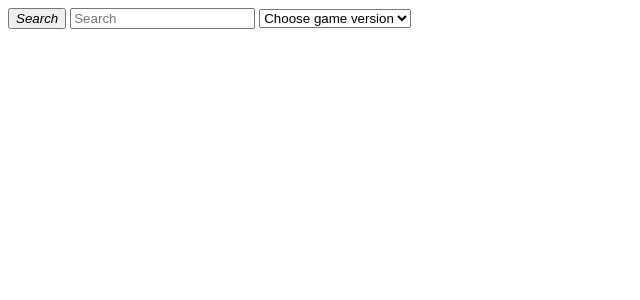
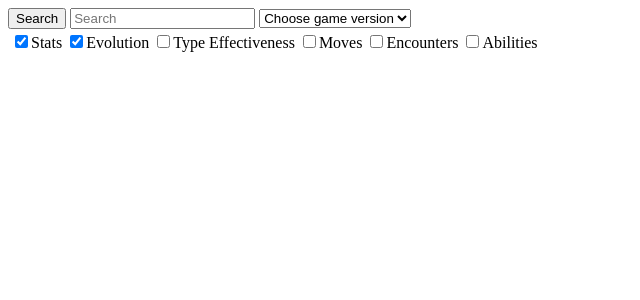
Before and after one commit to ticowiko/intpdb, a Django app: page /pokemon/dynamic/ in a window 1280 px wide. Shown: the top 300 px of the page, without its empty margins (0-640 px from the left). Run offline with Django 3.2, Linux system fonts and the light colour scheme; data that the repository does not hold is empty; some libraries are stand-ins or nearby versions.

Commit message:
display selectors

```diff
--- a/pokemon/static/pokemon/style.css
+++ b/pokemon/static/pokemon/style.css
@@ -326,18 +326,25 @@
     background-color: #fff0e6;
 }
 
-/* List handling */
+/* Animation handling */
 
 .pokemon-list-item {
-  display: inline-block;
-  margin-right: 10px;
+    margin-right: 10px;
 }
 
 .pokemon-list-enter-active, .pokemon-list-leave-active {
-  transition: all 0.5s;
+    transition: all 0.5s;
 }
 
 .pokemon-list-enter, .pokemon-list-leave-to {
+    opacity: 0;
+    transform: translateX(30px);
+}
+
+.info-block-enter-active, .info-block-leave-active {
+  transition: opacity .5s;
+}
+
+.info-block-enter, .info-block-leave-to {
   opacity: 0;
-  transform: translateX(30px);
 }
--- a/pokemon/static/pokemon/vue.js
+++ b/pokemon/static/pokemon/vue.js
@@ -16,7 +16,14 @@ var app = new Vue({
     version_info: {},
     versions: [],
     pokemon_set: [],
-    version: {}
+    display: {
+      stats: true,
+      evo: true,
+      types: false,
+      moves: false,
+      encounters: false,
+      abilities: false
+    }
   },
   mounted:function(){
     this.onload()
@@ -116,7 +123,7 @@ var app = new Vue({
   watch: {
     selected_version: function() {
       this.update_version_info();
-      this.debounced_update_pokemon_set();
+      this.update_pokemon_set();
     },
     search: function() {
       this.debounced_update_pokemon_set();
--- a/pokemon/templates/pokemon/dynamic.html
+++ b/pokemon/templates/pokemon/dynamic.html
@@ -10,15 +10,42 @@
 {% verbatim %}
 
 <div id="app">
+
     <form id="search-form" accept-charset="utf-8" onsubmit="return false;">
+        <div>
             <button class="searchbutton" v-on:click="update_pokemon_set">
-            <i class="fa fa-search">Search</i>
+                Search
             </button>
-        <input class="searchfield" v-model="search" placeholder="Search">
+            <input type="text" class="searchfield" v-model="search" placeholder="Search">
             <select name="version" v-model="selected_version">
                 <option value="" selected disabled hidden>Choose game version</option>
                 <option v-for="version in versions" v-bind:value="version.name">{{ split_cap(version.name) }}</option>
             </select>
+        </div>
+        <div>
+            <table>
+                <tr>
+                    <td>
+                        <input type="checkbox" v-model="display.stats">Stats
+                    </td>
+                    <td>
+                        <input type="checkbox" v-model="display.evo">Evolution
+                    </td>
+                    <td>
+                        <input type="checkbox" v-model="display.types">Type Effectiveness
+                    </td>
+                    <td>
+                        <input type="checkbox" v-model="display.moves">Moves
+                    </td>
+                    <td>
+                        <input type="checkbox" v-model="display.encounters">Encounters
+                    </td>
+                    <td>
+                        <input type="checkbox" v-model="display.abilities">Abilities
+                    </td>
+                </tr>
+            </table>
+        </div>
     </form>
 
     <table>
@@ -30,7 +57,7 @@
                         <td>
                             <poke-display v-bind:pokemon="pokemon" color="white"></poke-display>
                         </td>
-                    <td>
+                        <td v-if="display.stats" style="display: inline-block">
                             <table class="graph-container">
                                 <tr>
                                     <th class="evo-header">Stats</th>
@@ -67,7 +94,7 @@
                                 </tr>
                             </table>
                         </td>
-                    <td>
+                        <td v-if="display.evo" style="display: inline-block">
                             <table class="evo-table-container">
                                 <tr>
                                     <th class="evo-header" colspan="0">
@@ -119,10 +146,8 @@
                                 </tr>
                             </table>
                         </td>
-                </tr>
-
-            </table>
-                <table class="type-effectiveness-container">
+                        <td v-if="display.types" style="display: inline-block">
+                            <table class="type-effectiveness-container" v-if="display.types">
                                 <tr>
                                     <th class="evo-header">Defensive Type Effectiveness</th>
                                 </tr>
@@ -169,7 +194,11 @@
                                     </td>
                                 </tr>
                             </table>
-                <table>
+
+                        </td>
+                    </tr>
+                </table>
+                <table v-if="display.moves">
                 <tr>
                     <td style="vertical-align:top" v-for="learn_method in learn_methods(pokemon.version_moves)">
                         <table class="move-container">
@@ -207,7 +236,7 @@
                     </td>
                 </tr>
             </table>
-                <table>
+                <table v-if="display.encounters">
                 <tr>
                     <td style="vertical-align:top">
                         <table class="encounter-container">
@@ -253,7 +282,7 @@
                 </tr>
 
             </table>
-                <table>
+                <table v-if="display.abilities">
                 <tr>
                     <td style="vertical-align:top">
                         <table class="abilities-table-container">
```
Lines whose indentation alone changed are shown as unchanged.
